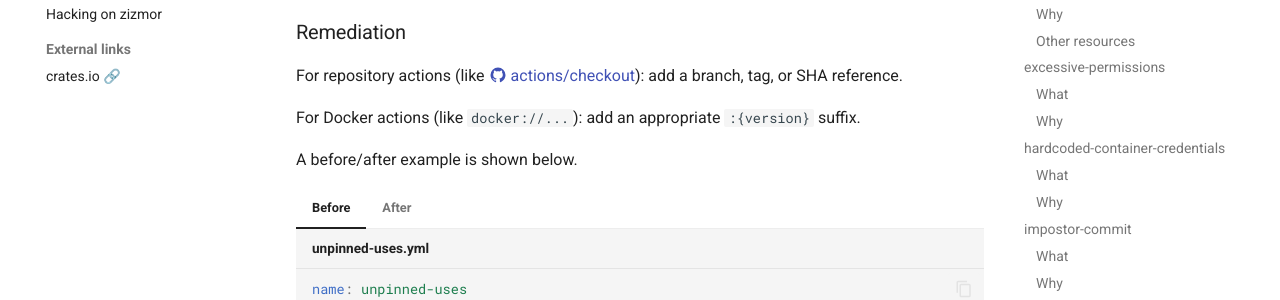
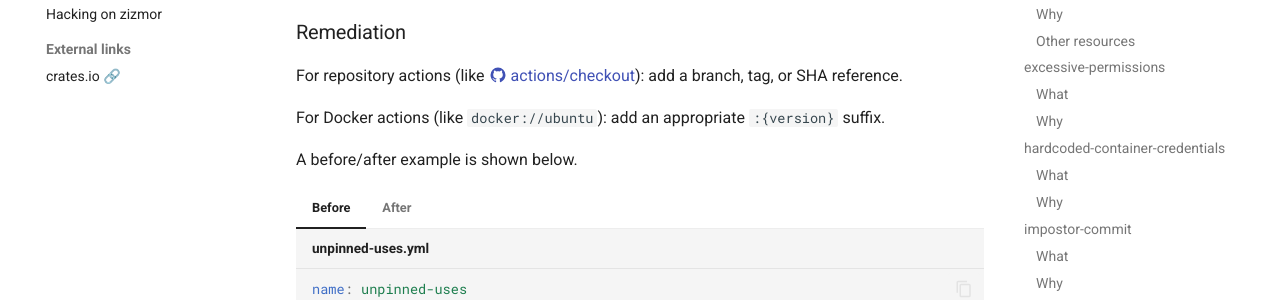
Before and after one commit to zizmorcore/zizmor, an MkDocs documentation site: the page built from docs/audits.md, in a window 1280 px wide and 900 px high, scrolled down 6475 px. Shown: the part 256-556 px from the top of the window. Built offline with MkDocs 1.6.1 and Material for MkDocs 9.7.7, drawn with Linux system fonts in a browser that asks for light colours; comment, search, counter and statistics services are not loaded.

Commit message:
docs: tweaks

```diff
--- a/docs/audits.md
+++ b/docs/audits.md
@@ -279,7 +279,7 @@ GitHub Actions will use the latest commit on the referenced repository
 For repository actions (like @actions/checkout): add a branch, tag, or SHA
 reference.
 
-For Docker actions (like `docker://...`): add an appropriate
+For Docker actions (like `docker://ubuntu`): add an appropriate
 `:{version}` suffix.
 
 A before/after example is shown below.
```
Also changed, not shown: other parts of docs/audits.md (+3 -1 lines).
